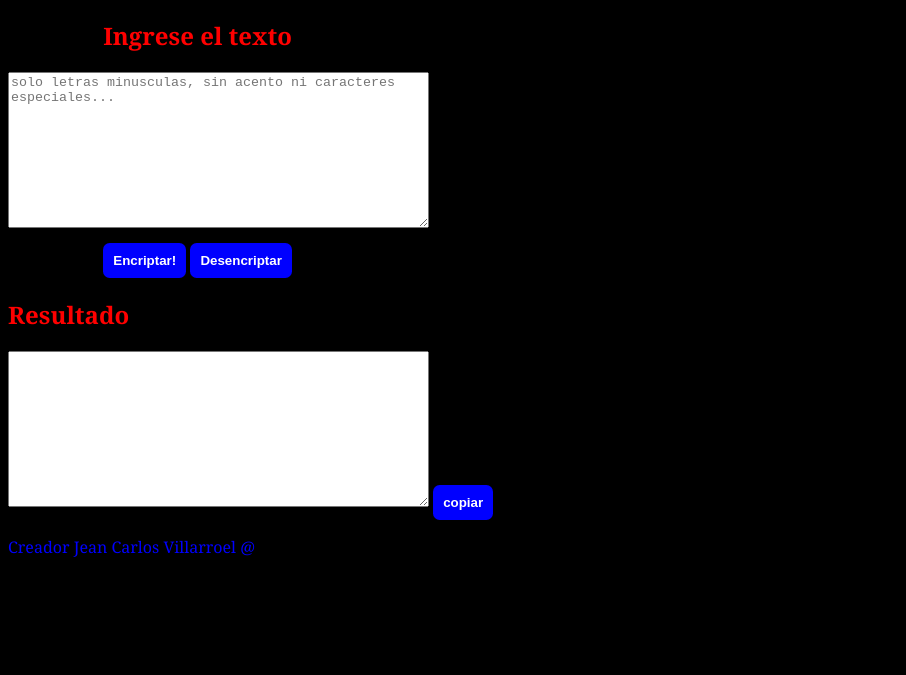
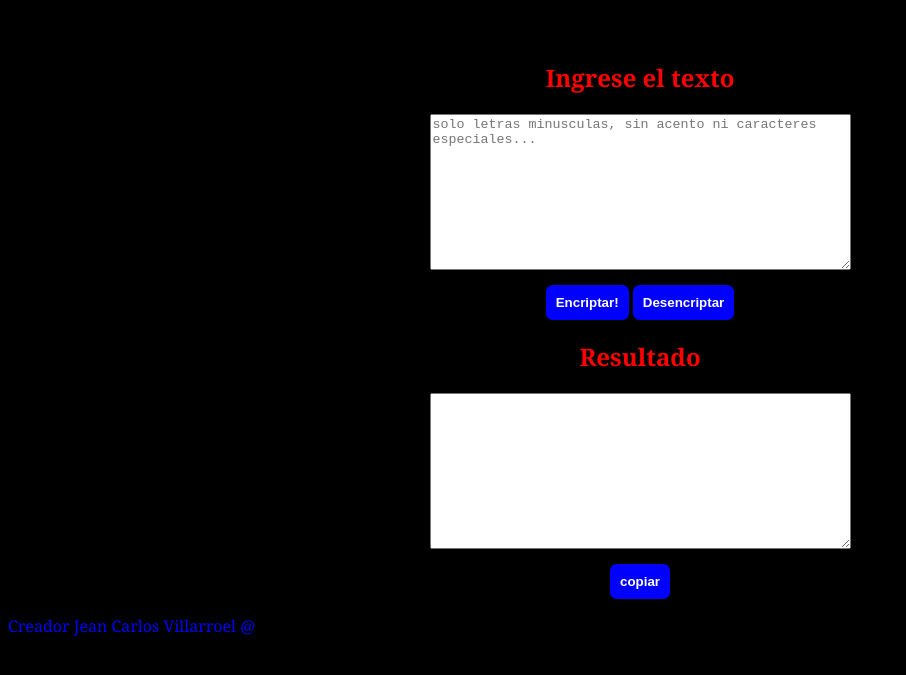
Before and after one commit to JeanCarlos18/Encriptador-Challenge-Alura.github.io, a plain HTML site: page index.html in a window 1280 px wide. Shown: the part 67-742 px from the top of the page, without its empty margins (0-906 px from the left). Drawn offline with Linux system fonts and the light colour scheme.

Commit message:
arreglo estructura html y css

```diff
--- a/index.html
+++ b/index.html
@@ -10,8 +10,10 @@
 <body>
   <main class="main">
   <h1 class="titulo-principal">Encriptador</h1>
-  <section>
+  <section class="cuerpoPagina">
     <div class="formEncritador">
+      <label for="descripcion">Solo letras minusculas , sin caracteres especiales</label>
+      <br>
       <h2 class="titulo-Encriptador">Ingrese el texto</h2>
       <textarea id="entrada" rows="10" cols="50" onchange="this.value=this.value.toLowerCase();" placeholder="solo letras minusculas, sin acento ni caracteres especiales..."></textarea>
       <br>
@@ -21,16 +23,21 @@
     <div class="formResultado">
       <h2 class="titulo-resultado">Resultado</h2>
       <textarea id="salida" rows="10" cols="50" onchange="this.value=this.value.toLowerCase();"></textarea>
+      <br>
       <button onclick="copiar()">copiar</button>
-<footer>
+    </section>
+    </main>
+<script src="script.js"></script>
+
+  <footer>
   <div class="derechosAutor">
     <p>Creador Jean Carlos Villarroel @</p>
   </div>
 </footer>
     </div>
-  </section>
-  <script src="script.js"></script>
 
-</main>
+
+
+
 </body>
 </html>
--- a/style.css
+++ b/style.css
@@ -1,16 +1,13 @@
 body{
   background-color: black;
   font-family: Georgia, 'Times New Roman', Times, serif;
-
 }
+.main{
+text-align: center;
+  }
 .titulo-principal{
   text-align: center;
   color:red;
-}
-.formEncritador{
-  text-align: left;
-  width: 30%;
-  text-align: center;
 }
 .titulo-Encriptador{
   color:red;
@@ -31,7 +28,3 @@ button{
 footer{
   color: blue;
 }
-.main{
-
-justify-content: center;
-}
```
